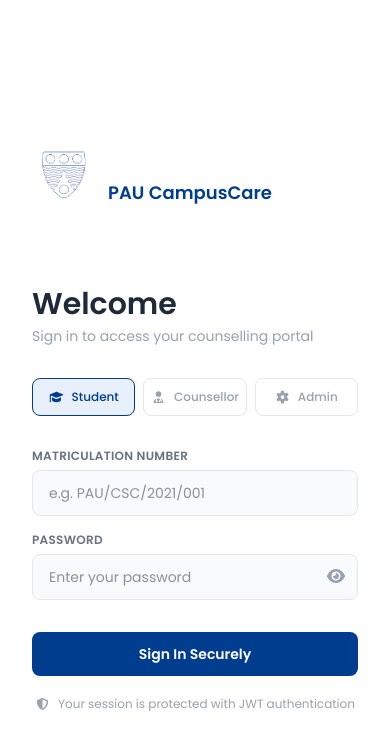
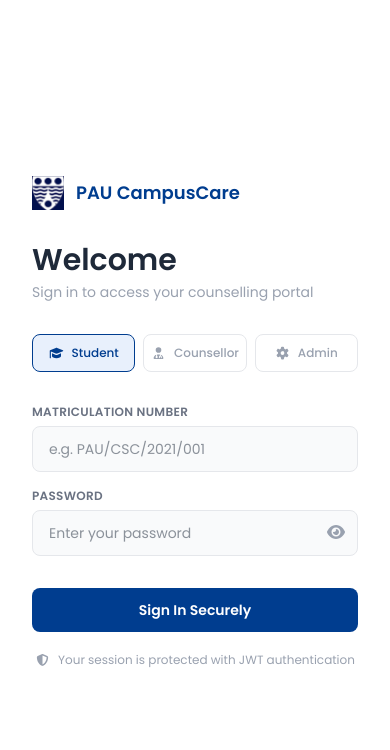
Before and after one commit to emokhor117/PAU-CampusCare, a React (Vite) app in the folder telehealth-frontend/: page /login in a window 390 px wide. Shown: the top 750 px of the page. Built offline with nearby package versions, Linux system fonts and the light colour scheme.

Commit message:
mobile logo

```diff
--- a/telehealth-frontend/src/pages/Login.jsx
+++ b/telehealth-frontend/src/pages/Login.jsx
@@ -15,6 +15,7 @@ import {
   faEyeSlash,
 } from '@fortawesome/free-solid-svg-icons'
 import pauLogo from '../assets/images/pau logo.png'
+import pauLogo2 from '../assets/images/Screenshot 2026-03-03 100015.png'
 
 
 export default function Login() {
@@ -100,7 +101,7 @@ export default function Login() {
 
             {/* Mobile logo */}
             <div className="flex md:hidden items-center gap-3 mb-8">
-              <img src="/src/assets/images/pau logo2.png" alt="PAU Logo" className="w-16 mb-8" />
+              <img src={pauLogo2} alt="PAU" className="w-8" />
               <span className="text-[#003D8F] font-semibold text-lg">PAU CampusCare</span>
             </div>
 
--- a/telehealth-frontend/src/pages/admin/Users.jsx
+++ b/telehealth-frontend/src/pages/admin/Users.jsx
@@ -12,6 +12,9 @@ import api from '../../api/axios'
 const DEPARTMENTS = [
   'Computer Science', 'Business Administration', 'Mass Communication',
   'Economics', 'Finance', 'Mechanical Engineering', 'Electrical Engineering',
+]
+const DEPARTMENTS1 = [
+'Guidance & Counselling'
 ]
 const LEVELS = ['100', '200', '300', '400', '500']
 const defaultStudentForm = { matric_number: '', email: '', password: '', department: '', level: '' }
@@ -396,7 +399,7 @@ function AddUserModal({ role, studentForm, setStudentForm, counsellorForm, setCo
               <InputField label="Staff Number" placeholder="e.g. STF/2024/001" value={counsellorForm.staff_number} onChange={cField('staff_number')} />
               <InputField label="Email Address" type="email" placeholder="counsellor@pau.edu.ng" value={counsellorForm.email} onChange={cField('email')} />
               <PasswordField label="Temporary Password" value={counsellorForm.password} onChange={cField('password')} show={showPassword} onToggle={() => setShowPassword(p => !p)} />
-              <SelectField label="Department" value={counsellorForm.department} onChange={cField('department')} options={DEPARTMENTS} />
+              <SelectField label="Department" value={counsellorForm.department} onChange={cField('department')} options={DEPARTMENTS1} />
             </>
           )}
 
```
